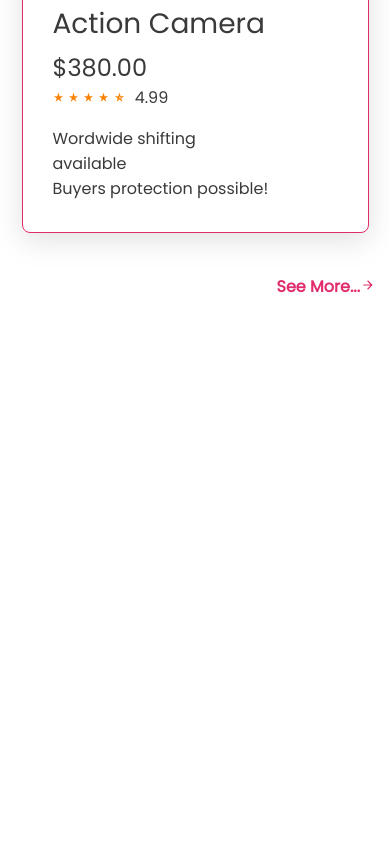
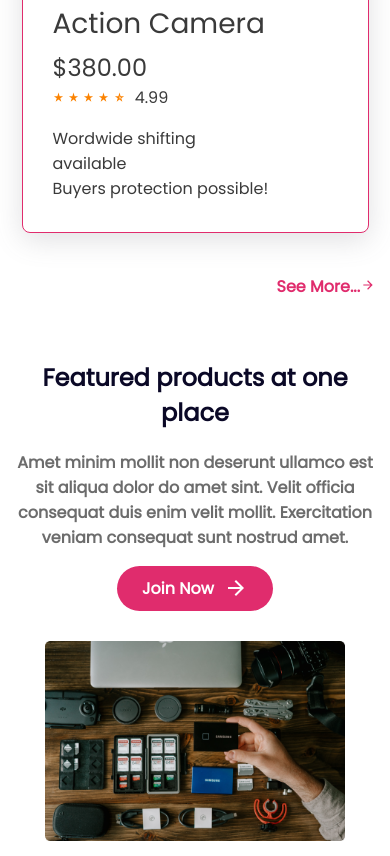
Before and after one commit to Tasin37/Influencer, a plain HTML site: page index.html in a window 390 px wide. Shown: the part 5695-6551 px from the top of the page. Before the commit the page ends 6003 px from the top, so only its background shows below. Drawn offline with Linux system fonts and the light colour scheme.

Commit message:
featured responsive done

```diff
--- a/index.html
+++ b/index.html
@@ -215,6 +215,16 @@
         <div class="see-more-btn">
             <button>See More...<img src="logos/arrow_forward_2.svg" alt=""></button>
         </div>
+        <scetion class="featured">
+            <div class="featured-col-1">
+                <img src="images/gear.png" alt="">
+            </div>
+            <div class="featured-col-2">
+                <h2 class="section-title">Featured products at one place</h2>
+                <p class="section-desc">Amet minim mollit non deserunt ullamco est sit aliqua dolor do amet sint. Velit officia consequat duis enim velit mollit. Exercitation veniam consequat sunt nostrud amet.</p>
+                <button class="primary-btn">Join Now<img class="arrow_forward" src="logos/arrow_forward.svg" alt=""></button>
+            </div>
+        </scetion>
     </main>
     <footer>
 
--- a/style.css
+++ b/style.css
@@ -137,7 +137,21 @@ nav li a{
     background: white;
     align-items: center;
 }
-
+.featured{
+    display: flex;
+    gap: 80px;
+    max-width: 69rem;
+    margin: 40px auto 0;
+}
+.featured-col-2>h2{
+    font-size: 2.4rem;
+    margin-bottom: 20px;
+    color: #0A0826;
+}
+.featured-col-2>p{
+    font-weight: 700;
+    color: #6C6C6C;
+}
 
 
 
@@ -174,7 +188,8 @@ nav li a{
     nav ul li{
         padding: 20px;
     }
-    .header-columns{
+    .header-columns,
+    .featured{
         flex-direction: column-reverse;
     }
     .head-column-1,
@@ -200,6 +215,26 @@ nav li a{
     .box{
         padding-left: 30px;
         padding-top: 30px;
+        margin: 0 auto;
+    }
+    .featured{
+        gap: 30px;
+    }
+    .featured-col-1{
+        margin: 0 auto;
+    }
+    .featured-col-1 img{
+        width: 300px;
+    }
+    .featured-col-2{
+        text-align: center;
+        margin: 0 auto;
+        max-width: 370px;
+    }
+    .featured-col-2>h2{
+        font-size: 24px;
+    }
+    .featured-col-2 button{
         margin: 0 auto;
     }
 }
@@ -239,7 +274,8 @@ nav li a{
     nav ul li{
         padding: 20px;
     }
-    .header-columns{
+    .header-columns,
+    .featured{
         flex-direction: column-reverse;
     }
     .head-column-1,
@@ -267,4 +303,16 @@ nav li a{
         padding-top: 30px;
         margin: 0 auto;
     }
+    .featured{
+        align-items: center;
+        gap: 30px;
+    }
+    .featured-col-2{
+        max-width: 700px;
+        margin: 0 auto;
+        text-align: center;
+    }
+    .featured-col-2 button{
+        margin: 0 auto;
+    }
 }
```
